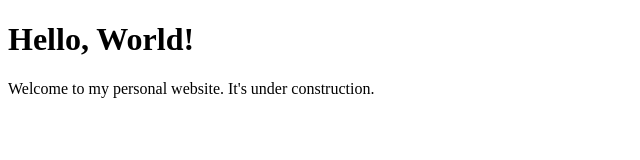
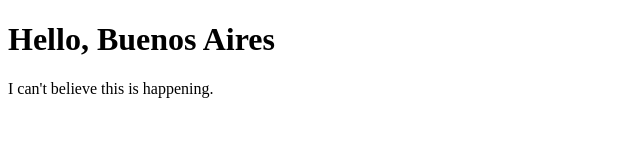
Before and after one commit to sonofjamesturner/sonofjamesturner.github.io, a plain HTML site: page index.html in a window 1280 px wide. Shown: the whole page, without its empty margins (0-640 px from the left). Drawn offline with Linux system fonts and the light colour scheme.

Commit message:
Update index.html

```diff
--- a/index.html
+++ b/index.html
@@ -6,7 +6,7 @@
     <title>Your Name - Personal Website</title>
 </head>
 <body>
-    <h1>Hello, World!</h1>
-    <p>Welcome to my personal website. It's under construction.</p>
+    <h1>Hello, Buenos Aires</h1>
+    <p>I can't believe this is happening. </p>
 </body>
 </html>
```
